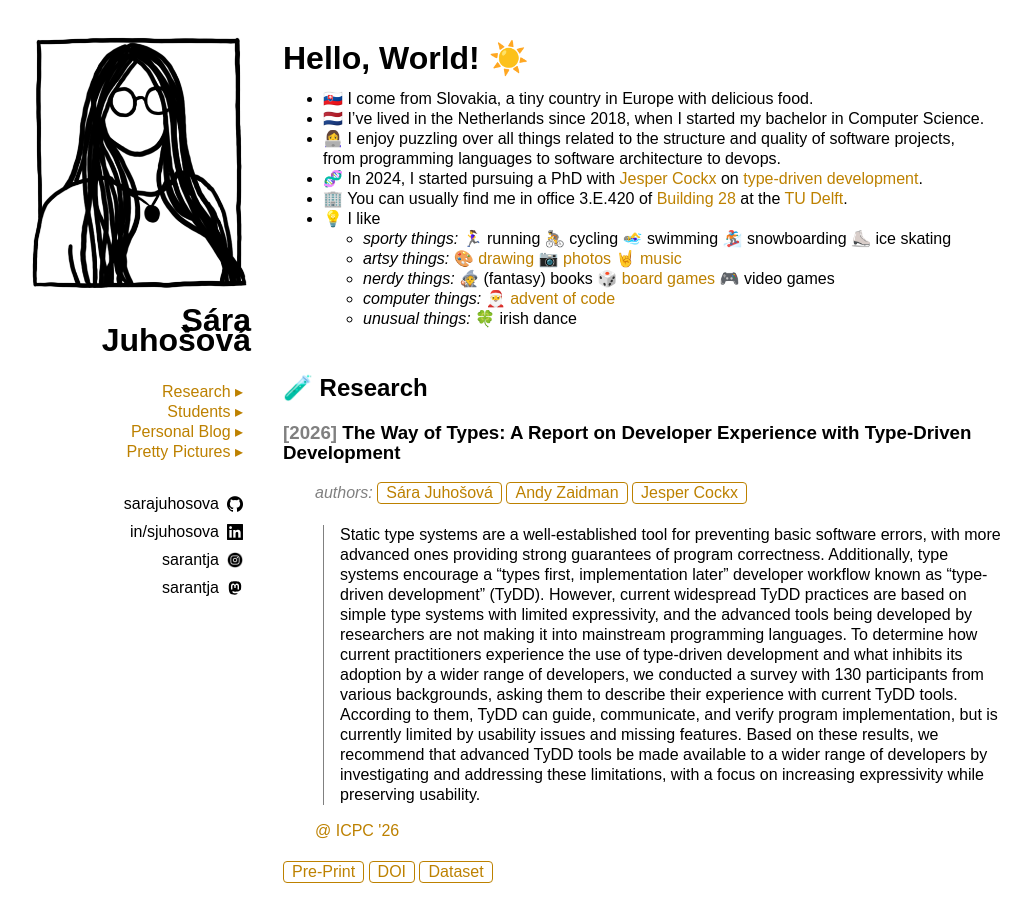
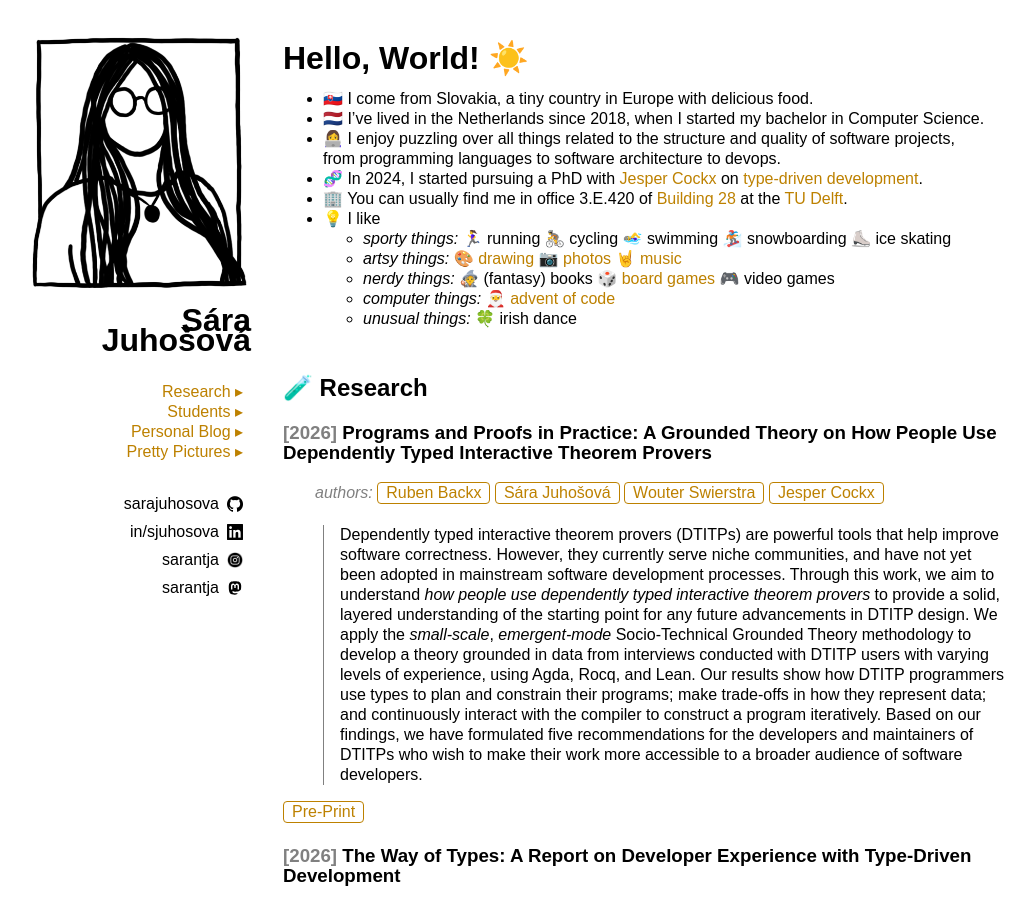
Before and after one commit to sarajuhosova/sarajuhosova.github.io, a Jekyll site: the page built from index.md, in a window 1280 px wide and 900 px high. Shown: the whole window, without its empty margins (102-1137 px from the left). Built offline with Jekyll 4.4.1, drawn with Linux system fonts in a browser that asks for light colours.

Commit message:
Add Programs and Proofs pre-print

```diff
--- a/_data/research.yaml
+++ b/_data/research.yaml
@@ -1,16 +1,24 @@
-# - title: A Grounded Theory on the Current State of Dependently Typed Interactive Theorem Proving
-#   year: 2026
-#   authors:
-#     - name: Ruben Backx
-#       link: https://rubenbackx.nl/
-#     - name: Sára Juhošová
-#       link: https://sarajuhosova.com/
-#     - name: Wouter Swierstra
-#       link: https://webspace.science.uu.nl/~swier004/
-#     - name: Jesper Cockx
-#       link: https://jesper.cx/
-#   abstract: |
-#     This is a Grounded Theory study of the current state of dependently typed interactive theorem proving.
+- title: "Programs and Proofs in Practice: A Grounded Theory on How People Use Dependently Typed Interactive Theorem Provers"
+  year: 2026
+  authors:
+    - name: Ruben Backx
+      link: https://rubenbackx.nl/
+    - name: Sára Juhošová
+      link: https://sarajuhosova.com/
+    - name: Wouter Swierstra
+      link: https://webspace.science.uu.nl/~swier004/
+    - name: Jesper Cockx
+      link: https://jesper.cx/
+  abstract: |
+    Dependently typed interactive theorem provers (DTITPs) are powerful tools that help improve software correctness.
+    However, they currently serve niche communities, and have not yet been adopted in mainstream software development processes.
+    Through this work, we aim to understand <em>how people use dependently typed interactive theorem provers</em> to provide a solid, layered understanding of the starting point for any future advancements in DTITP design.
+    We apply the <em>small-scale</em>, <em>emergent-mode</em> Socio-Technical Grounded Theory methodology to develop a theory grounded in data from interviews conducted with DTITP users with varying levels of experience, using Agda, Rocq, and Lean.
+    Our results show how DTITP programmers use types to plan and constrain their programs; make trade-offs in how they represent data; and continuously interact with the compiler to construct a program iteratively.
+    Based on our findings, we have formulated five recommendations for the developers and maintainers of DTITPs who wish to make their work more accessible to a broader audience of software developers.
+  links:
+    - title: Pre-Print
+      link: /assets/files/2026-programs-and-proofs.pdf
 # - title: Enhancing Interactive Theorem Prover Error Messages with Hints
 #   year: 2026
 #   authors:
@@ -43,9 +51,9 @@
     Static type systems are a well-established tool for preventing basic software errors, with more advanced ones providing strong guarantees of program correctness.
     Additionally, type systems encourage a “types first, implementation later” developer workflow known as “type-driven development” (TyDD).
     However, current widespread TyDD practices are based on simple type systems with limited expressivity, and the advanced tools being developed by researchers are not making it into mainstream programming languages.
-    To determine <emph>how current practitioners experience the use of type-driven development</emph> and <emph>what inhibits its adoption by a wider range of developers</emph>,
+    To determine <em>how current practitioners experience the use of type-driven development</em> and <em>what inhibits its adoption by a wider range of developers</em>,
         we conducted a survey with 130 participants from various backgrounds, asking them to describe their experience with current TyDD tools.
-    According to them, TyDD can <emph>guide</emph>, <emph>communicate</emph>, and <emph>verify</emph> program implementation,
+    According to them, TyDD can <em>guide</em>, <em>communicate</em>, and <em>verify</em> program implementation,
         but is currently limited by usability issues and missing features.
     Based on these results, we recommend that advanced TyDD tools be made available to a wider range of developers by investigating and addressing these limitations,
         with a focus on increasing expressivity while preserving usability.
--- a/_data/students.yaml
+++ b/_data/students.yaml
@@ -18,7 +18,7 @@
     end: 2026
   name: Ruben Backx
   title: "A Grounded Theory Study on How Interactive Theorem Prover Programmers Write Code"
-  link: https://pl.ewi.tudelft.nl/master-projects/master/2025/04/16/how-we-use-itps/
+  link: https://studenttheses.uu.nl/bitstream/handle/20.500.12932/51155/thesis.pdf
 - type: bsc
   year: 2025
   title: "Property-Based Testing in the Wild!"
```
Also changed, not shown: blog/_drafts/studying-in-nl.md (added, +5 -0 lines), 1 other file.
